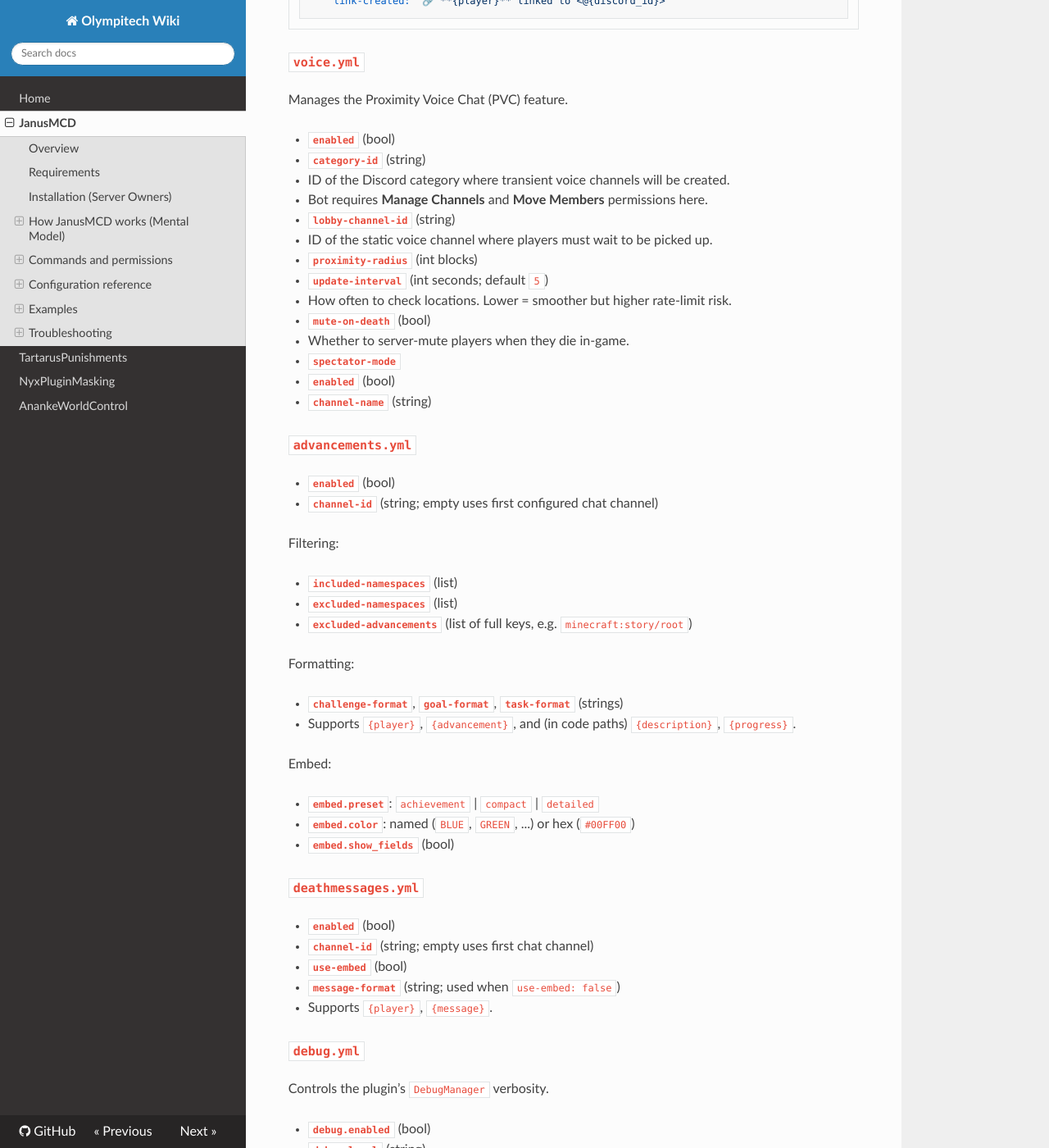
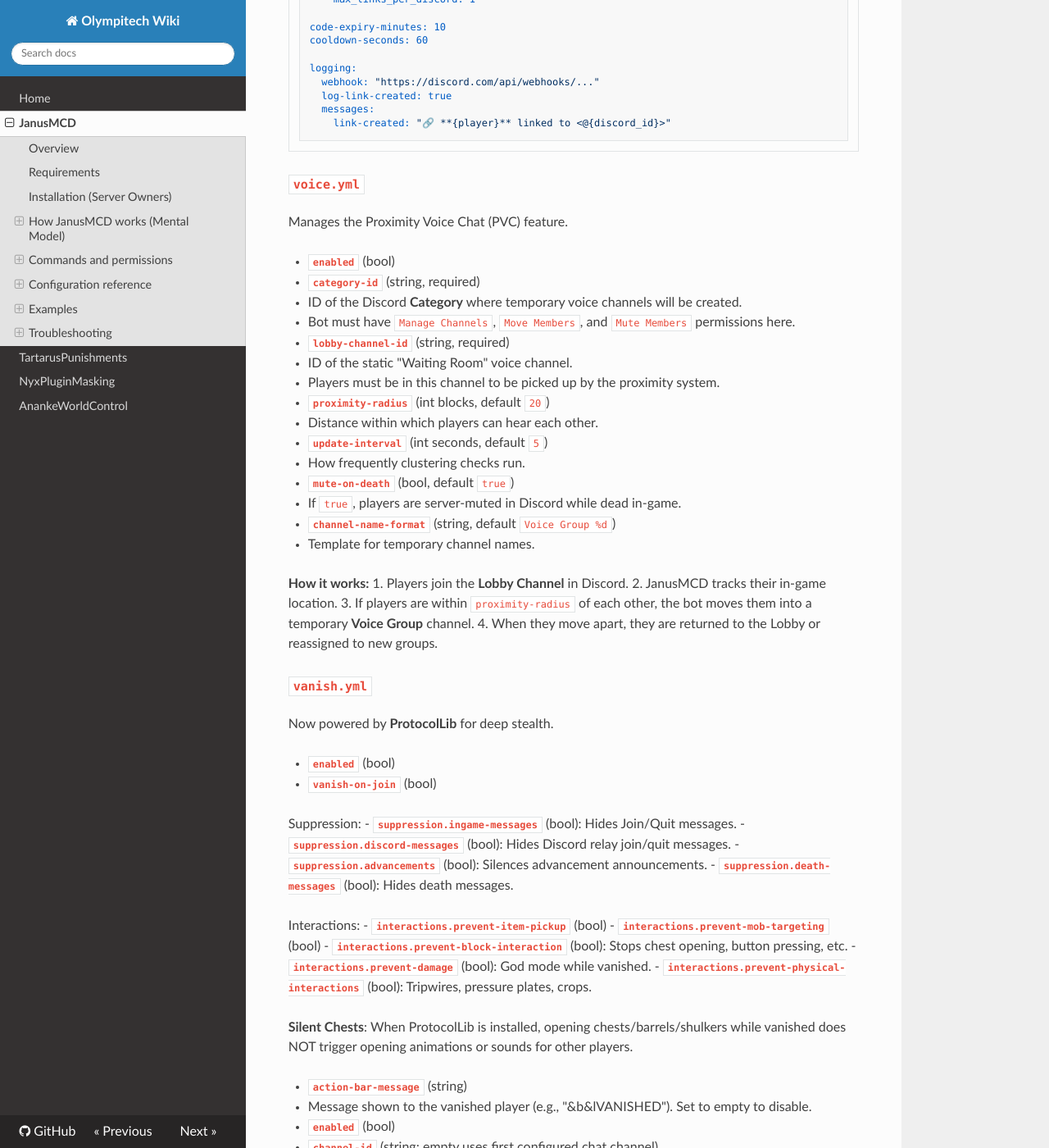
Before and after one commit to cyberlooper/Olympitech-Wiki, an MkDocs documentation site: the page built from docs/JanusMCD.md, in a window 1280 px wide and 1400 px high, scrolled down 7036 px. Shown: the whole window at 82% size. Built offline with MkDocs 1.6.1, drawn with Linux system fonts in a browser that asks for light colours; nearby versions of some CDN libraries; some of the changed text lies outside the part shown.

Commit message:
Implementation

````diff
--- a/docs/JanusMCD.md
+++ b/docs/JanusMCD.md
@@ -13,15 +13,15 @@ It provides:
 - **Server status embeds** (auto-updating online/offline + players + TPS)
 - **Account linking + auth flows** (DM-based linking + login protections)
 - **Advancement and death notifications**
-- **Vanish & freeze utilities** (Packet-based hiding via ProtocolLib for true invisibility)
-- **Proximity Voice Chat** (Dynamic Discord channel management based on in-game location)
+- **Stealth Vanish** (Packet-level hiding via ProtocolLib for true invisibility + Silent Chests)
+- **Proximity Voice Chat** (Location-based Discord voice channels with smart clustering)
 
 ## Requirements
 
 - **Minecraft server**: Spigot/Paper 1.16.5 or newer
 - **Java**: 17+
 - **Discord**: Bot token + permissions to read/send messages in configured channels
-- **ProtocolLib**: (Optional but Recommended) Required for robust packet-level vanish (hiding from tab-complete, server queries, etc.).
+- **ProtocolLib**: (Highly Recommended) Required for packet-level vanish (Silent Chests, Entity Hiding, Tab-Complete protection).
 
 ## Installation (Server Owners)
 
@@ -102,6 +102,12 @@ Status embeds are configured in `config.yml` as a list under `status-embeds`.
 
 - **Permission**: `janusmcd.vanish`
 - See vanished players: `janusmcd.vanish.see`
+- Bypass pickup restriction: `janusmcd.vanish.no-pickup.bypass`
+- Bypass interact restriction: `janusmcd.vanish.interact`
+
+### `/voice`
+- **Permission**: `janusmcd.voice` (future use)
+
 
 ## Configuration reference
 
@@ -288,22 +294,52 @@ logging:
 Manages the Proximity Voice Chat (PVC) feature.
 
 - **`enabled`** (bool)
-- **`category-id`** (string)
-  - ID of the Discord category where transient voice channels will be created.
-  - Bot requires **Manage Channels** and **Move Members** permissions here.
-- **`lobby-channel-id`** (string)
-  - ID of the static voice channel where players must wait to be picked up.
-- **`proximity-radius`** (int blocks)
-- **`update-interval`** (int seconds; default `5`)
-  - How often to check locations. Lower = smoother but higher rate-limit risk.
-- **`mute-on-death`** (bool)
-  - Whether to server-mute players when they die in-game.
-- **`spectator-mode`**
-  - **`enabled`** (bool)
-  - **`channel-name`** (string)
+- **`category-id`** (string, required)
+  - ID of the Discord **Category** where temporary voice channels will be created.
+  - Bot must have `Manage Channels`, `Move Members`, and `Mute Members` permissions here.
+- **`lobby-channel-id`** (string, required)
+  - ID of the static "Waiting Room" voice channel.
+  - Players must be in this channel to be picked up by the proximity system.
+- **`proximity-radius`** (int blocks, default `20`)
+  - Distance within which players can hear each other.
+- **`update-interval`** (int seconds, default `5`)
+  - How frequently clustering checks run.
+- **`mute-on-death`** (bool, default `true`)
+  - If `true`, players are server-muted in Discord while dead in-game.
+- **`channel-name-format`** (string, default `Voice Group %d`)
+  - Template for temporary channel names.
 
+**How it works:**
+1. Players join the **Lobby Channel** in Discord.
+2. JanusMCD tracks their in-game location.
+3. If players are within `proximity-radius` of each other, the bot moves them into a temporary **Voice Group** channel.
+4. When they move apart, they are returned to the Lobby or reassigned to new groups.
 
-### `advancements.yml`
+### `vanish.yml`
+
+Now powered by **ProtocolLib** for deep stealth.
+
+- **`enabled`** (bool)
+- **`vanish-on-join`** (bool)
+
+Suppression:
+- **`suppression.ingame-messages`** (bool): Hides Join/Quit messages.
+- **`suppression.discord-messages`** (bool): Hides Discord relay join/quit messages.
+- **`suppression.advancements`** (bool): Silences advancement announcements.
+- **`suppression.death-messages`** (bool): Hides death messages.
+
+Interactions:
+- **`interactions.prevent-item-pickup`** (bool)
+- **`interactions.prevent-mob-targeting`** (bool)
+- **`interactions.prevent-block-interaction`** (bool): Stops chest opening, button pressing, etc.
+- **`interactions.prevent-damage`** (bool): God mode while vanished.
+- **`interactions.prevent-physical-interactions`** (bool): Tripwires, pressure plates, crops.
+
+**Silent Chests**:
+When ProtocolLib is installed, opening chests/barrels/shulkers while vanished does NOT trigger opening animations or sounds for other players.
+
+- **`action-bar-message`** (string)
+  - Message shown to the vanished player (e.g., "&b&lVANISHED"). Set to empty to disable.
 
 - **`enabled`** (bool)
 - **`channel-id`** (string; empty uses first configured chat channel)
@@ -408,6 +444,20 @@ channel-ids:
     mode: "DISCORD"
 ```
 
+> **Warning**: When using Webhook configuration, you **MUST** use the `id: "CHANNEL_ID"` format.
+>
+> **Invalid YAML**:
+> ```yaml
+> - "123456789"
+>   webhook-url: "..." # ❌ Syntax Error: Cannot add keys to a string item
+> ```
+>
+> **Valid YAML**:
+> ```yaml
+> - id: "123456789"
+>   webhook-url: "..." # ✅ Correct: Item is an object
+> ```
+
 ## Troubleshooting
 
 ### “Discord token not set or invalid”
@@ -430,3 +480,14 @@ channel-ids:
 
 - Some settings are only read at startup.
 - Prefer a full server restart after significant changes.
+
+### Skin Resolution & Offline Support
+
+**Q: What if I use `HYBRID` or `DISCORD` mode but the player isn't linked?**
+A: The webhook will automatically fall back to **Minecraft** mode (showing the player's IGN and Skin).
+
+**Q: My server is in Offline/Cracked mode. Will heads work?**
+A: **Yes**, fully supported via **SkinsRestorer**.
+- JanusMCD detects SkinsRestorer (v14 and v15+) automatically.
+- It uses the player's *Skin Name* (set via `/skin`) to fetch the avatar, ensuring the webhook matches their visual appearance, not their Steve/Alex UUID.
+- Default `avatar-url` templates (e.g., `mc-heads.net`) support this out of the box.
````
